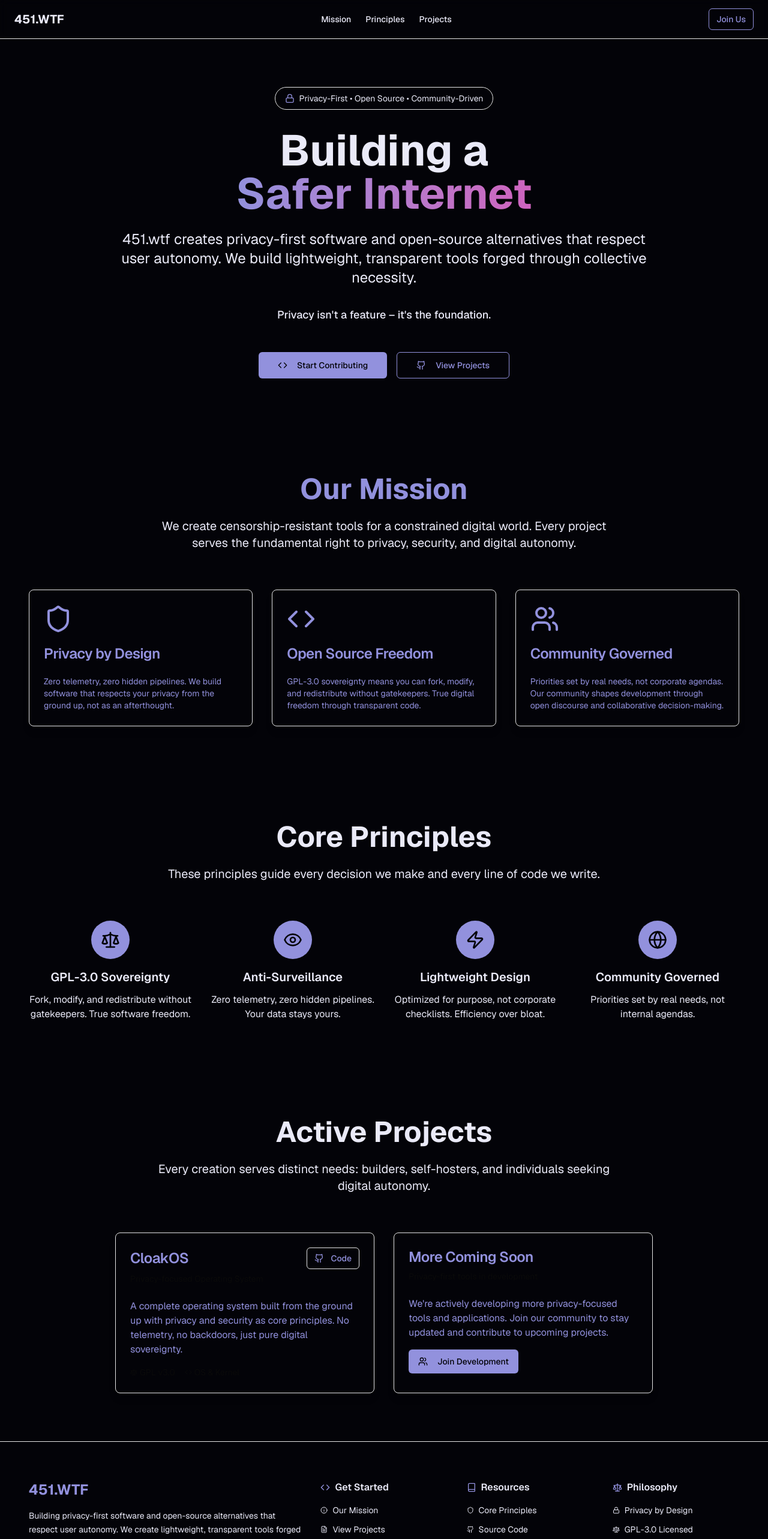
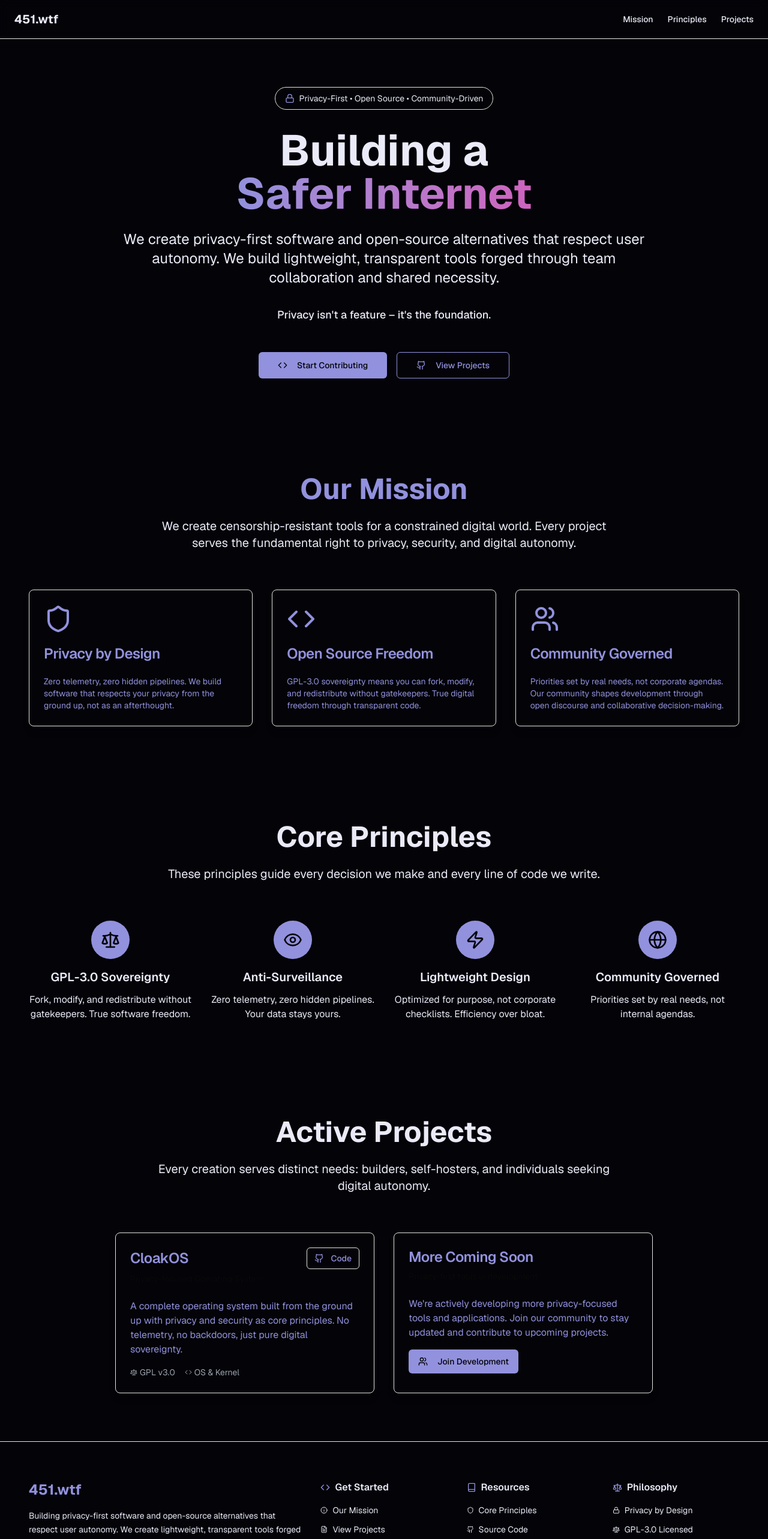
Before and after one commit to PASSoftwareFoundation/Website, a Next.js app: page / in a window 1280 px wide. Shown: the top 2566 px of the page at 60% size. Built offline with nearby package versions, Linux system fonts and the light colour scheme.

Commit message:
feat: update "collective" to "team" throughout website
Change "collective" to "team" in metadata, hero section, and footer

#VERCEL_SKIP

Co-authored-by: Empty Context <82663068+mtctx@users.noreply.github.com>

```diff
--- a/app/layout.tsx
+++ b/app/layout.tsx
@@ -6,7 +6,7 @@ import "./globals.css"
 import { Toaster } from "@/components/ui/toaster"
 
 export const metadata: Metadata = {
-  title: "451.WTF - Building a Safer, More Private Internet",
+  title: "451.wtf - Building a Safer, More Private Internet",
   description:
     "451.wtf creates privacy-first software and open-source alternatives that respect user autonomy. We build lightweight, transparent tools forged through collective necessity for digital freedom.",
   keywords: [
@@ -21,11 +21,11 @@ export const metadata: Metadata = {
     "privacy-first software",
     "digital autonomy",
   ],
-  authors: [{ name: "451.WTF Collective" }],
-  creator: "451.WTF",
-  publisher: "451.WTF",
+  authors: [{ name: "451.wtf Team" }],
+  creator: "451.wtf Team",
+  publisher: "451.wtf",
   generator: "Next.js",
-  applicationName: "451.WTF",
+  applicationName: "451.wtf",
   referrer: "origin-when-cross-origin",
   formatDetection: {
     email: false,
@@ -37,11 +37,11 @@ export const metadata: Metadata = {
     canonical: "/",
   },
   openGraph: {
-    title: "451.WTF - Building a Safer, More Private Internet",
+    title: "451.wtf - Building a Safer, More Private Internet",
     description:
       "451.wtf creates privacy-first software and open-source alternatives that respect user autonomy. We build lightweight, transparent tools forged through collective necessity for digital freedom.",
     url: "https://451.wtf",
-    siteName: "451.WTF",
+    siteName: "451.wtf",
     locale: "en_US",
     type: "website",
     images: [
@@ -49,13 +49,13 @@ export const metadata: Metadata = {
         url: "/favicons/light.png",
         width: 512,
         height: 512,
-        alt: "451.WTF Logo",
+        alt: "451.wtf Logo",
       },
     ],
   },
   twitter: {
     card: "summary_large_image",
-    title: "451.WTF - Building a Safer, More Private Internet",
+    title: "451.wtf - Building a Safer, More Private Internet",
     description:
       "451.wtf creates privacy-first software and open-source alternatives that respect user autonomy. We build lightweight, transparent tools forged through collective necessity for digital freedom.",
     images: ["/favicons/light.png"],
--- a/app/page.tsx
+++ b/app/page.tsx
@@ -7,7 +7,6 @@ import {
   Users,
   Code,
   FileText,
-  ExternalLink,
   MessageCircle,
   Book,
   Scale,
@@ -34,7 +33,7 @@ export default function HomePage() {
       <header className="border-b border-secondary/50 bg-background/95 backdrop-blur supports-[backdrop-filter]:bg-background/60">
         <div className="container mx-auto px-4 lg:px-6 h-16 flex items-center justify-between">
           <Link href="/" className="text-xl font-bold">
-            451.WTF
+            451.wtf
           </Link>
           <nav className="hidden md:flex items-center space-x-6">
             <Link href="#mission" className="text-sm font-medium hover:text-primary transition-colors">
@@ -47,14 +46,6 @@ export default function HomePage() {
               Projects
             </Link>
           </nav>
-          <Button
-            variant="outline"
-            size="sm"
-            onClick={scrollToContribute}
-            className="border-primary text-primary hover:bg-primary hover:text-background bg-transparent cursor-pointer"
-          >
-            Join Us
-          </Button>
         </div>
       </header>
 
@@ -76,8 +67,8 @@ export default function HomePage() {
           </h1>
 
           <p className="text-xl md:text-2xl text-text/80 mb-8 max-w-4xl mx-auto leading-relaxed">
-            451.wtf creates privacy-first software and open-source alternatives that respect user autonomy. We build
-            lightweight, transparent tools forged through collective necessity.
+            We create privacy-first software and open-source alternatives that respect user autonomy. We build
+            lightweight, transparent tools forged through team collaboration and shared necessity.
           </p>
 
           <p className="text-lg text-primary/80 mb-12 font-medium">Privacy isn't a feature – it's the foundation.</p>
@@ -243,11 +234,11 @@ export default function HomePage() {
                   telemetry, no backdoors, just pure digital sovereignty.
                 </p>
                 <div className="flex items-center gap-4 text-sm text-primary/70">
-                  <span className="flex items-center gap-1">
+                  <span className="flex items-center gap-1 text-gray-400">
                     <Scale className="w-3 h-3" />
                     GPL v3.0
                   </span>
-                  <span className="flex items-center gap-1">
+                  <span className="flex items-center gap-1 text-gray-400">
                     <Code className="w-3 h-3" />
                     OS & Kernel
                   </span>
@@ -284,10 +275,10 @@ export default function HomePage() {
           <div className="grid md:grid-cols-2 lg:grid-cols-5 gap-8">
             {/* Brand Section */}
             <div className="lg:col-span-2">
-              <h3 className="text-2xl font-bold mb-4 text-primary">451.WTF</h3>
+              <h3 className="text-2xl font-bold mb-4 text-primary">451.wtf</h3>
               <p className="text-text/70 text-sm mb-6 leading-relaxed">
                 Building privacy-first software and open-source alternatives that respect user autonomy. We create
-                lightweight, transparent tools forged through collective necessity for a safer internet.
+                lightweight, transparent tools forged through team collaboration for a safer internet.
               </p>
               <div className="flex space-x-4">
                 <Button
@@ -420,8 +411,8 @@ export default function HomePage() {
           <div className="border-t mt-12 pt-8 border-border">
             <div className="flex flex-col md:flex-row justify-between items-center">
               <p className="text-sm text-text/60 mb-4 md:mb-0">
-                451.WTF &copy; {new Date().getFullYear()} - Forging censorship-resistant software for a constrained digital
-                world.
+                451.wtf &copy; {new Date().getFullYear()} - Team-driven development of censorship-resistant software for
+                a constrained digital world.
               </p>
               <div className="flex items-center space-x-6 text-xs text-text/50">
                 <span>Privacy isn't a feature – it's the foundation</span>
--- a/components/ui/button.tsx
+++ b/components/ui/button.tsx
@@ -10,12 +10,9 @@ const buttonVariants = cva(
     variants: {
       variant: {
         default: "bg-primary text-primary-foreground hover:bg-primary/90",
-        destructive:
-          "bg-destructive text-destructive-foreground hover:bg-destructive/90",
-        outline:
-          "border border-input bg-background hover:bg-accent hover:text-accent-foreground",
-        secondary:
-          "bg-secondary text-secondary-foreground hover:bg-secondary/80",
+        destructive: "bg-destructive text-destructive-foreground hover:bg-destructive/90",
+        outline: "border border-input bg-background hover:bg-accent hover:text-accent-foreground",
+        secondary: "bg-secondary text-secondary-foreground hover:bg-secondary/80",
         ghost: "hover:bg-accent hover:text-accent-foreground",
         link: "text-primary underline-offset-4 hover:underline",
       },
@@ -30,7 +27,7 @@ const buttonVariants = cva(
       variant: "default",
       size: "default",
     },
-  }
+  },
 )
 
 export interface ButtonProps
@@ -42,14 +39,8 @@ export interface ButtonProps
 const Button = React.forwardRef<HTMLButtonElement, ButtonProps>(
   ({ className, variant, size, asChild = false, ...props }, ref) => {
     const Comp = asChild ? Slot : "button"
-    return (
-      <Comp
-        className={cn(buttonVariants({ variant, size, className }))}
-        ref={ref}
-        {...props}
-      />
-    )
-  }
+    return <Comp className={cn(buttonVariants({ variant, size }), className)} ref={ref} {...props} />
+  },
 )
 Button.displayName = "Button"
 
--- a/components/ui/card.tsx
+++ b/components/ui/card.tsx
@@ -50,7 +50,7 @@ const CardDescription = React.forwardRef<
 >(({ className, ...props }, ref) => (
   <div
     ref={ref}
-    className={cn("text-sm text-muted-foreground", className)}
+    className={cn("text-sm text-gray-400", className)}
     {...props}
   />
 ))
```
